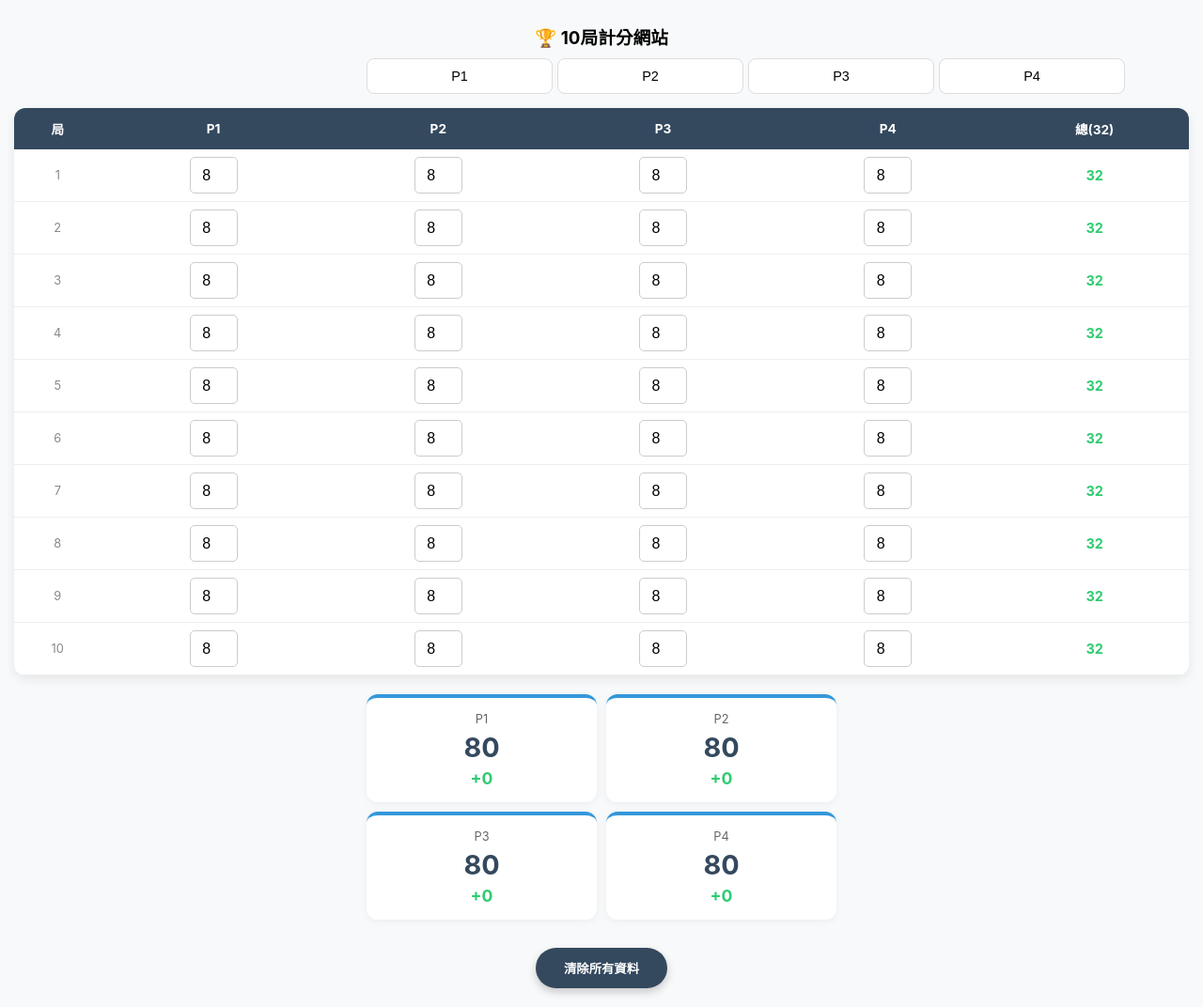
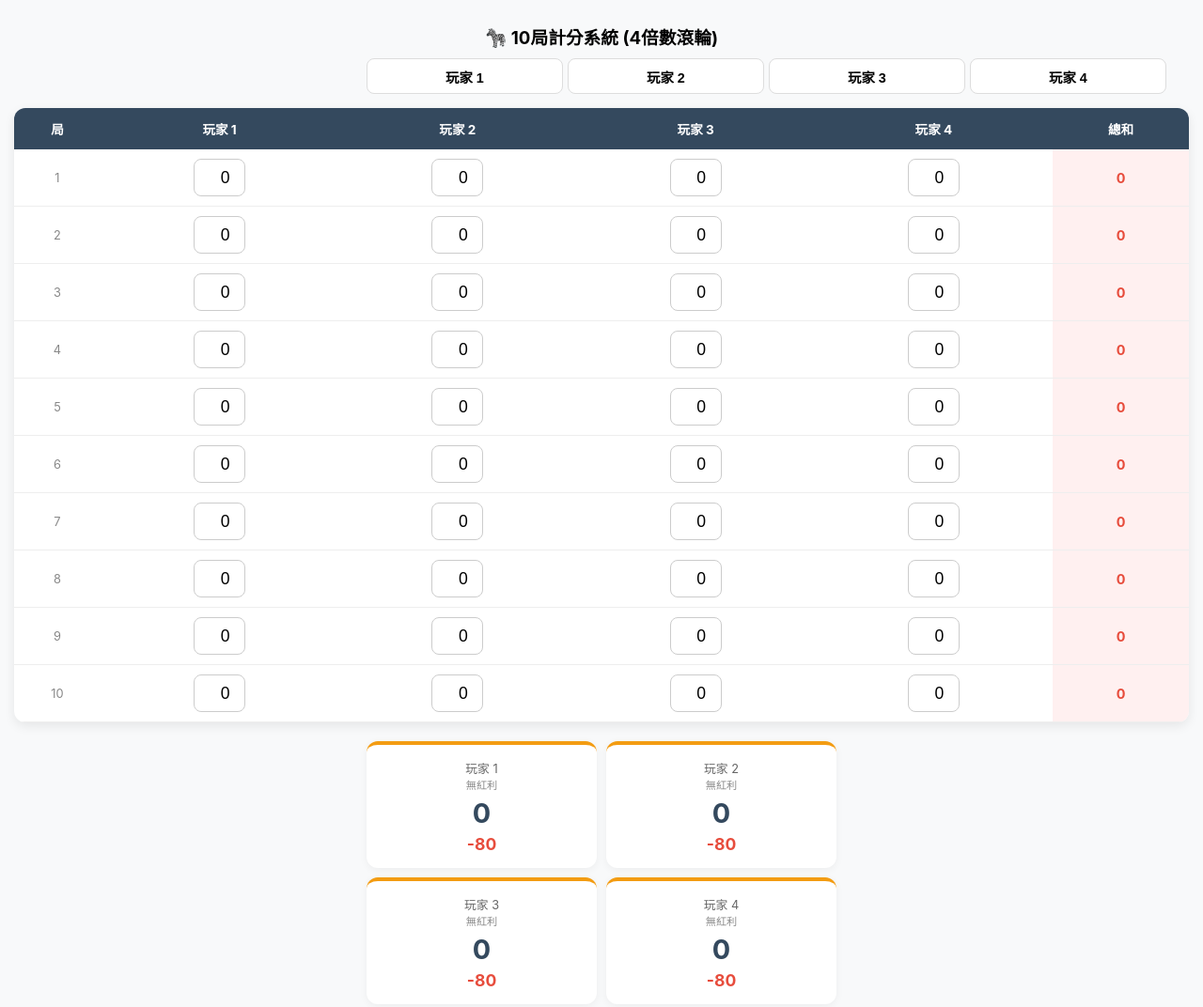
Before and after one commit to Kamui0526omo/scoretesthlb, a plain HTML site: page index.html in a window 1280 px wide. Shown: the top 1072 px of the page at 94% size. Drawn offline with Linux system fonts and the light colour scheme.

Commit message:
Update index.html

```diff
--- a/index.html
+++ b/index.html
@@ -3,121 +3,61 @@
 <head>
     <meta charset="UTF-8">
     <meta name="viewport" content="width=device-width, initial-scale=1.0, maximum-scale=1.0, user-scalable=no">
-    <title>10局制專業計分器</title>
+    <title>發粒子計分器</title>
     <meta name="apple-mobile-web-app-capable" content="yes">
-    <meta name="apple-mobile-web-app-status-bar-style" content="black-translucent">
     <style>
-        :root {
-            --bg: #f8f9fa;
-            --card: #ffffff;
-            --primary: #34495e;
-            --accent: #3498db;
-            --valid: #2ecc71;
-            --invalid: #e74c3c;
-        }
-        body {
-            font-family: -apple-system, sans-serif;
-            background-color: var(--bg);
-            margin: 0;
-            padding: 15px;
-            display: flex;
-            flex-direction: column;
-            align-items: center;
-        }
-        .header {
-            width: 100%;
-            max-width: 500px;
-            display: grid;
-            grid-template-columns: repeat(4, 1fr);
-            gap: 5px;
-            margin-bottom: 15px;
-        }
-        .header input {
-            padding: 10px 5px;
-            border: 1px solid #ddd;
-            border-radius: 8px;
-            text-align: center;
-            font-size: 0.9rem;
-            background: white;
-        }
-        .table-container {
-            width: 100%;
-            overflow-x: auto;
-            background: var(--card);
-            border-radius: 12px;
-            box-shadow: 0 4px 12px rgba(0,0,0,0.08);
-        }
-        table {
-            width: 100%;
-            border-collapse: collapse;
-            min-width: 400px;
-        }
-        th {
-            background: var(--primary);
-            color: white;
-            padding: 12px 5px;
-            font-size: 0.85rem;
-        }
-        td {
-            padding: 8px 5px;
-            border-bottom: 1px solid #eee;
-            text-align: center;
-        }
-        .score-input {
-            width: 45px;
-            height: 35px;
+        :root { --bg: #f8f9fa; --card: #ffffff; --primary: #34495e; --accent: #f39c12; --valid: #2ecc71; --invalid: #e74c3c; --zebra: #000000; }
+        body { font-family: -apple-system, sans-serif; background: var(--bg); margin: 0; padding: 15px; display: flex; flex-direction: column; align-items: center; }
+        .header { width: 100%; max-width: 500px; display: grid; grid-template-columns: repeat(4, 1fr); gap: 5px; margin-bottom: 15px; }
+        .header input { padding: 10px 5px; border: 1px solid #ddd; border-radius: 8px; text-align: center; font-size: 0.9rem; background: white; font-weight: bold; }
+        .table-container { width: 100%; overflow-x: auto; background: var(--card); border-radius: 12px; box-shadow: 0 4px 12px rgba(0,0,0,0.08); }
+        table { width: 100%; border-collapse: collapse; min-width: 480px; }
+        th { background: var(--primary); color: white; padding: 12px 5px; font-size: 0.85rem; }
+        td { padding: 10px 5px; border-bottom: 1px solid #eee; text-align: center; position: relative; }
+
+        /* 滾輪選單樣式 */
+        .score-select {
+            width: 55px;
+            height: 40px;
             text-align: center;
             border: 1px solid #ccc;
-            border-radius: 5px;
-            font-size: 1rem;
-            -moz-appearance: textfield;
+            border-radius: 8px;
+            font-size: 1.1rem;
+            background-color: #fff;
+            appearance: none; /* 移除預設箭頭增加美感 */
+            -webkit-appearance: none;
+            padding-left: 12px;
+            cursor: pointer;
         }
+
+        .zebra-label { display: none; position: absolute; top: -2px; left: 50%; transform: translateX(-50%); background: var(--zebra); color: white; font-size: 0.6rem; padding: 1px 4px; border-radius: 4px; z-index: 10; }
+        .is-zebra .zebra-label { display: block; }
+        .is-zebra .score-select { border: 2px solid var(--zebra); background: #f0f0f0; }
+
         .status-cell { font-weight: bold; font-size: 0.9rem; }
         .valid { color: var(--valid); }
         .invalid { color: var(--invalid); background: #fff0f0; }
 
-        .summary-grid {
-            display: grid;
-            grid-template-columns: repeat(2, 1fr);
-            gap: 10px;
-            width: 100%;
-            max-width: 500px;
-            margin-top: 20px;
-        }
-        .result-card {
-            background: white;
-            padding: 15px;
-            border-radius: 12px;
-            text-align: center;
-            box-shadow: 0 2px 8px rgba(0,0,0,0.05);
-            border-top: 4px solid var(--accent);
-        }
+        .summary-grid { display: grid; grid-template-columns: repeat(2, 1fr); gap: 10px; width: 100%; max-width: 500px; margin-top: 20px; }
+        .result-card { background: white; padding: 15px; border-radius: 12px; text-align: center; box-shadow: 0 2px 8px rgba(0,0,0,0.05); border-top: 4px solid var(--accent); }
         .total { font-size: 1.8rem; font-weight: bold; margin: 5px 0; color: var(--primary); }
+        .bonus-info { font-size: 0.7rem; color: #888; margin-bottom: 5px; }
         .diff { font-size: 1.1rem; font-weight: bold; }
         .plus { color: var(--valid); }
         .minus { color: var(--invalid); }
 
-        button.reset-btn {
-            margin: 30px 0;
-            padding: 12px 30px;
-            background: var(--primary);
-            color: white;
-            border: none;
-            border-radius: 25px;
-            font-weight: bold;
-            box-shadow: 0 4px 10px rgba(0,0,0,0.2);
-        }
+        button.reset-btn { margin: 30px 0; padding: 12px 30px; background: var(--primary); color: white; border: none; border-radius: 25px; font-weight: bold; box-shadow: 0 4px 10px rgba(0,0,0,0.2); }
     </style>
 </head>
 <body>
 
-    <h3 style="margin: 10px 0;">🏆 10局計分網站</h3>
+    <h3 style="margin: 10px 0;">🦓 10局計分系統 (4倍數滾輪)</h3>
 
     <div class="header">
-        <input type="text" id="p1_n" value="P1" oninput="update()">
-        <input type="text" id="p2_n" value="P2" oninput="update()">
-        <input type="text" id="p3_n" value="P3" oninput="update()">
-        <input type="text" id="p4_n" value="P4" oninput="update()">
+        <input type="text" id="p1_n" value="玩家 1" oninput="update()">
+        <input type="text" id="p2_n" value="玩家 2" oninput="update()">
+        <input type="text" id="p3_n" value="玩家 3" oninput="update()">
+        <input type="text" id="p4_n" value="玩家 4" oninput="update()">
     </div>
 
     <div class="table-container">
@@ -126,7 +66,7 @@
                 <tr>
                     <th>局</th>
                     <th class="l1">P1</th><th class="l2">P2</th><th class="l3">P3</th><th class="l4">P4</th>
-                    <th>總(32)</th>
+                    <th>總和</th>
                 </tr>
             </thead>
             <tbody id="gb"></tbody>
@@ -134,27 +74,40 @@
     </div>
 
     <div class="summary-grid" id="res"></div>
-
     <button class="reset-btn" onclick="if(confirm('重置所有分數？')) location.reload()">清除所有資料</button>
 
 <script>
     const gb = document.getElementById('gb');
+    const options = [0, 4, 8, 12, 16, 20, 24, 28, 32];
+
     for (let i = 1; i <= 10; i++) {
         const tr = document.createElement('tr');
-        tr.innerHTML = `
-            <td style="color:#888; font-size:0.8rem">${i}</td>
-            <td><input type="number" class="r-${i} s1 score-input" value="8" oninput="v(${i})"></td>
-            <td><input type="number" class="r-${i} s2 score-input" value="8" oninput="v(${i})"></td>
-            <td><input type="number" class="r-${i} s3 score-input" value="8" oninput="v(${i})"></td>
-            <td><input type="number" class="r-${i} s4 score-input" value="8" oninput="v(${i})"></td>
-            <td id="sum-${i}" class="status-cell valid">32</td>
-        `;
+        let cellsHtml = `<td style="color:#888; font-size:0.8rem">${i}</td>`;
+
+        for (let p = 1; p <= 4; p++) {
+            let selectHtml = `<select class="r-${i} s${p} score-select" onchange="v(${i})">`;
+            options.forEach(opt => {
+                selectHtml += `<option value="${opt}">${opt}</option>`;
+            });
+            selectHtml += `</select>`;
+
+            cellsHtml += `<td class="cell-${p}-r${i}"><span class="zebra-label">斑馬</span>${selectHtml}</td>`;
+        }
+
+        cellsHtml += `<td id="sum-${i}" class="status-cell invalid">0</td>`;
+        tr.innerHTML = cellsHtml;
         gb.appendChild(tr);
     }
 
     function v(r) {
         let s = 0;
-        document.querySelectorAll(`.r-${r}`).forEach(el => s += Number(el.value) || 0);
+        for(let p=1; p<=4; p++) {
+            const val = Number(document.querySelector(`.r-${r}.s${p}`).value) || 0;
+            s += val;
+            const cell = document.querySelector(`.cell-${p}-r${r}`);
+            if(val === 32) cell.classList.add('is-zebra');
+            else cell.classList.remove('is-zebra');
+        }
         const c = document.getElementById(`sum-${r}`);
         c.innerText = s;
         c.className = 'status-cell ' + (s === 32 ? 'valid' : 'invalid');
@@ -166,17 +119,25 @@
         names.forEach((n, i) => { document.querySelectorAll(`.l${i+1}`).forEach(el => el.innerText = n); });
 
         const totals = [0,0,0,0];
-        for(let i=1; i<=4; i++) {
-            document.querySelectorAll(`.s${i}`).forEach(el => totals[i-1] += Number(el.value) || 0);
+        const bonuses = [0,0,0,0];
+
+        for(let i=1; i<=10; i++) {
+            for(let p=1; p<=4; p++) {
+                const val = Number(document.querySelector(`.r-${i}.s${p}`).value) || 0;
+                totals[p-1] += val;
+                if(val === 32) bonuses[p-1] += 10;
+            }
         }
 
         const container = document.getElementById('res');
         container.innerHTML = totals.map((t, i) => {
-            const d = t - 80;
+            const finalScore = t + bonuses[i];
+            const d = finalScore - 80;
             return `
                 <div class="result-card">
                     <div style="font-size:0.8rem; color:#666">${names[i]}</div>
-                    <div class="total">${t}</div>
+                    <div class="bonus-info">${bonuses[i] > 0 ? '🎁 斑馬獎勵 +' + bonuses[i] : '無紅利'}</div>
+                    <div class="total">${finalScore}</div>
                     <div class="diff ${d>=0?'plus':'minus'}">${d>=0?'+'+d:d}</div>
                 </div>
             `;
```
